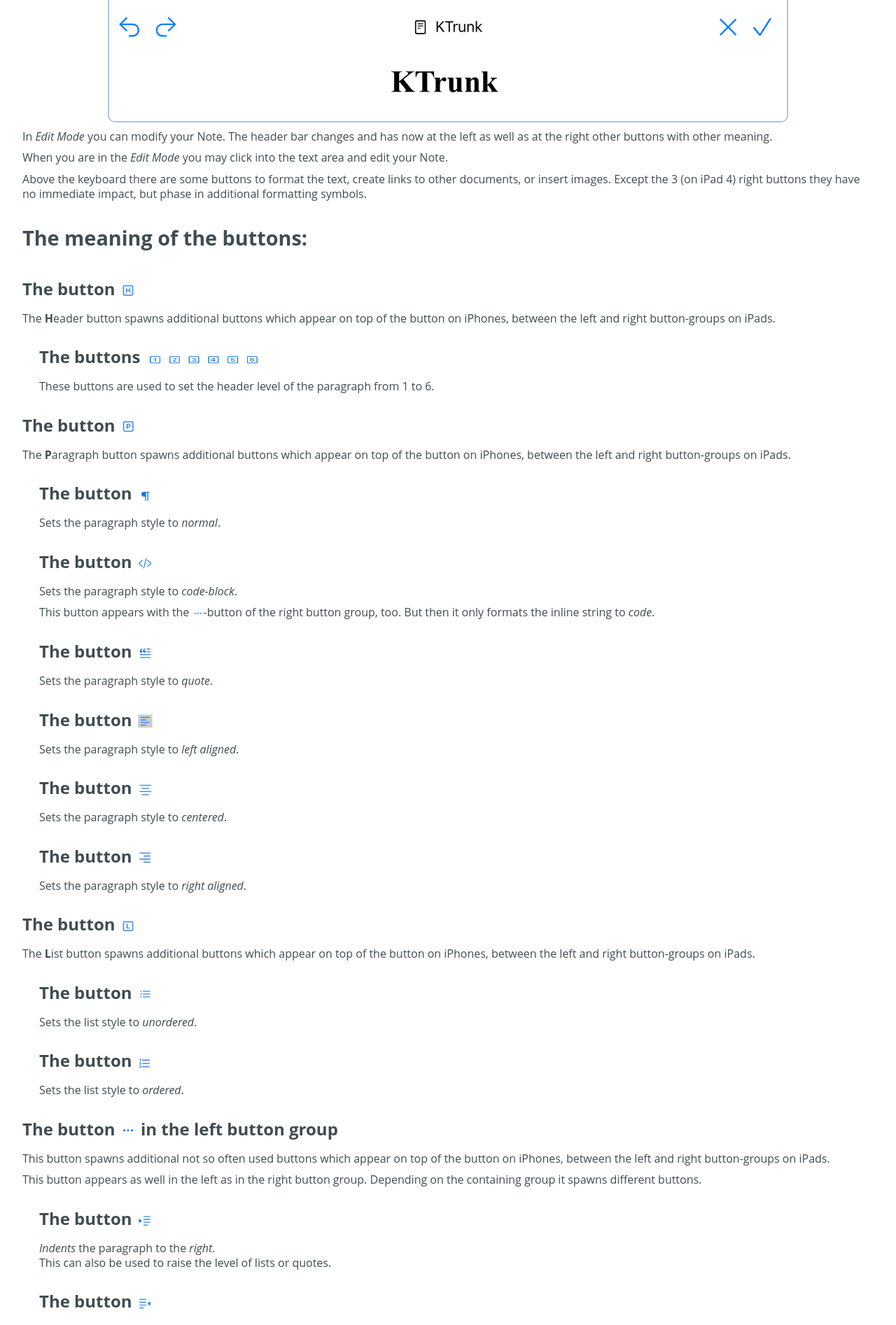
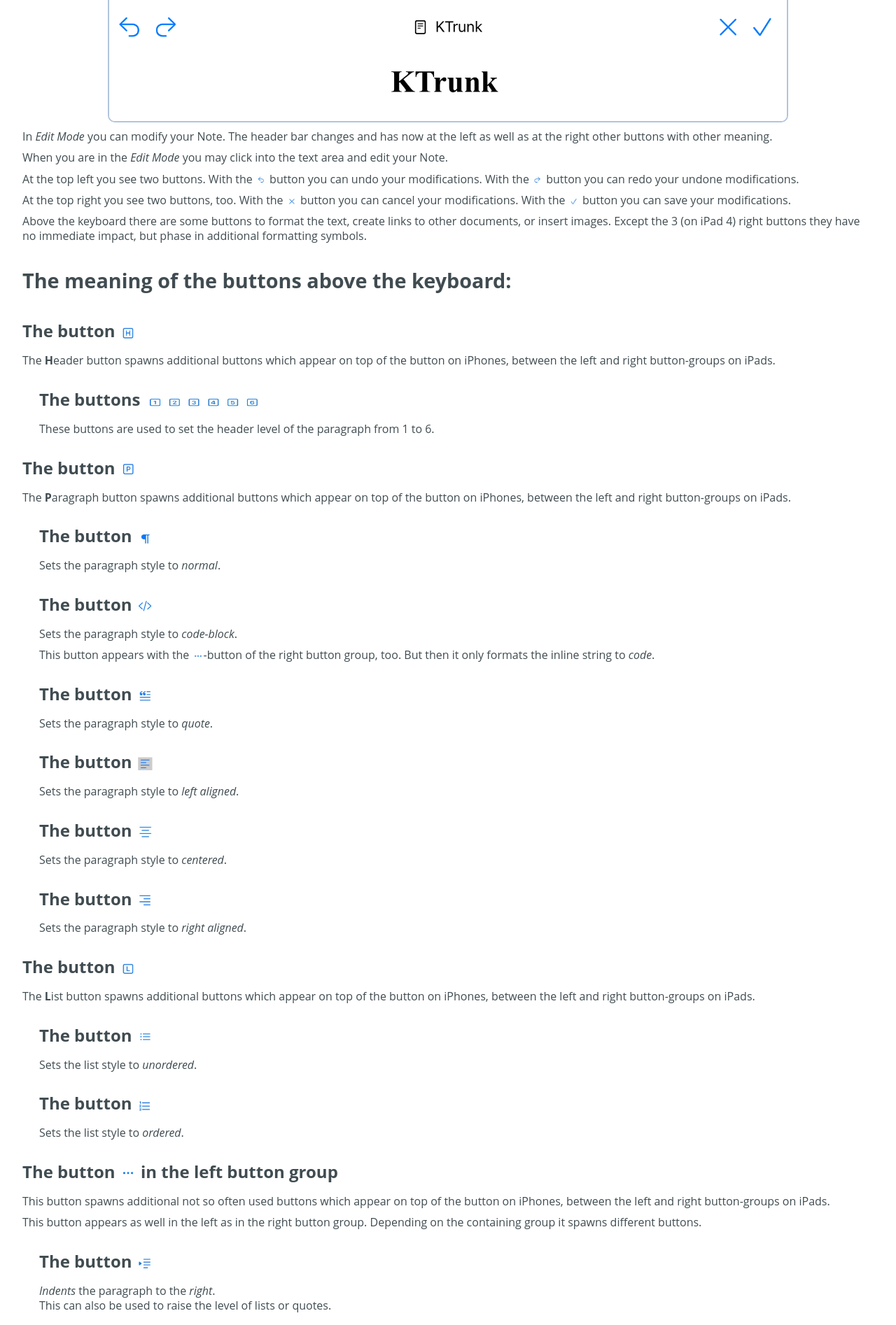
Before and after one commit to cs-LA/home, a Jekyll site: the page built from KTrunk/Manual/EditMode.md, in a window 1280 px wide. Shown: the part 358-2252 px from the top of the page at 70% size. Built offline with Jekyll 4.4.1, drawn with Linux system fonts in a browser that asks for light colours; our own code applies the rules of GitHub Pages for plain Markdown files.

Commit message:
Update EditMode.md

```diff
--- a/KTrunk/Manual/EditMode.md
+++ b/KTrunk/Manual/EditMode.md
@@ -22,11 +22,19 @@
   <span class="de">Im <i>Bearbeitungs-Modus</i> kann man in den Text-Bereich klicken und die Notiz bearbeiten.</span>
 </p>
 <p>
+  <span class="en">At the top left you see two buttons. With the <img src="buttons/undo.jpg" class="inLine"> button you can undo your modifications. With the <img src="buttons/redo.jpg" class="inLine"> button you can redo your undone modifications.</span>
+  <span class="de">Oben links findet man zwei Schaltflächen. Mit der <img src="buttons/undo.jpg" class="inLine"> Schaltfläche kann man seine Änderungen rückgängig machen. Mit <img src="buttons/redo.jpg" class="inLine"> Schaltfläche kann man seine rückgängig gemachten Änderungen wiederherstellen.</span>
+</p>
+<p>
+  <span class="en">At the top right you see two buttons, too. With the <img src="buttons/cancel.jpg" class="inLine"> button you can cancel your modifications. With the <img src="buttons/save.jpg" class="inLine"> button you can save your modifications.</span>
+  <span class="de">Oben rechts findet man ebenfalls zwei Schaltflächen. Mit der <img src="buttons/cancel.jpg" class="inLine"> Schaltfläche kann man seine Änderungen verwerfen. Mit <img src="buttons/save.jpg" class="inLine"> Schaltfläche kann man seine Änderungen speichern.</span>
+</p>
+<p>
   <span class="en">Above the keyboard there are some buttons to format the text, create links to other documents, or insert images. Except the 3 (on iPad 4) right buttons they have no immediate impact, but phase in additional formatting symbols.</span>
   <span class="de">Oberhalb der Tastatur sind ein paar Schaltflächen, um den Text zu formatieren, Links zu anderen Dokumenten zu erstellen oder um Bilder einzufügen. Außer den 3 (auf dem iPad 4) rechten Schaltflächen haben diese Symbole keine direkte Wirkung, sondern blenden zusätzliche Formatierungssymbole ein.</span>
 </p>
 <h2>
-  <span class="en">The meaning of the buttons:</span><span class="de">Die Bedeutung der Schaltflächen:</span>
+  <span class="en">The meaning of the buttons above the keyboard:</span><span class="de">Die Bedeutung der Schaltflächen oberhalb der Tastatur:</span>
 </h2>
 <h3>
   <span class="en">The button <img src="buttons/headerButtons.jpg" class="inLine"></span>
```
